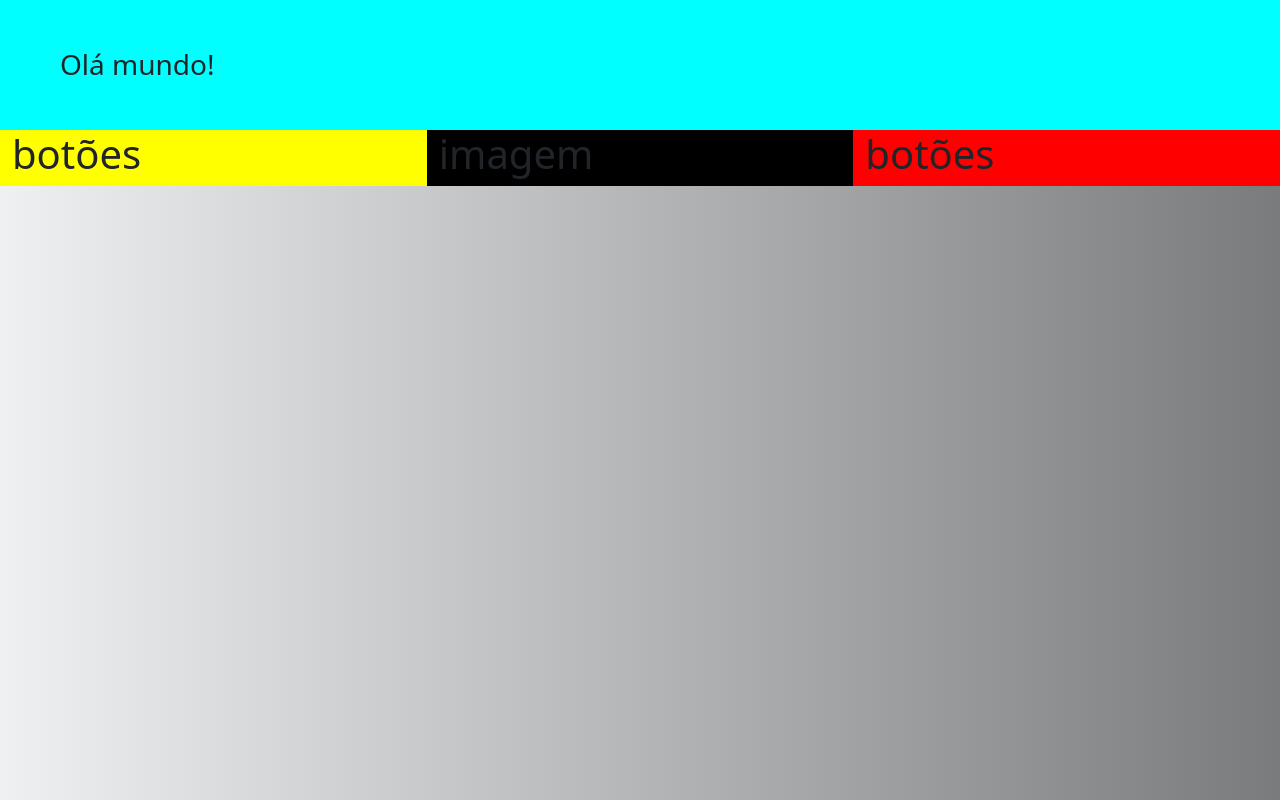
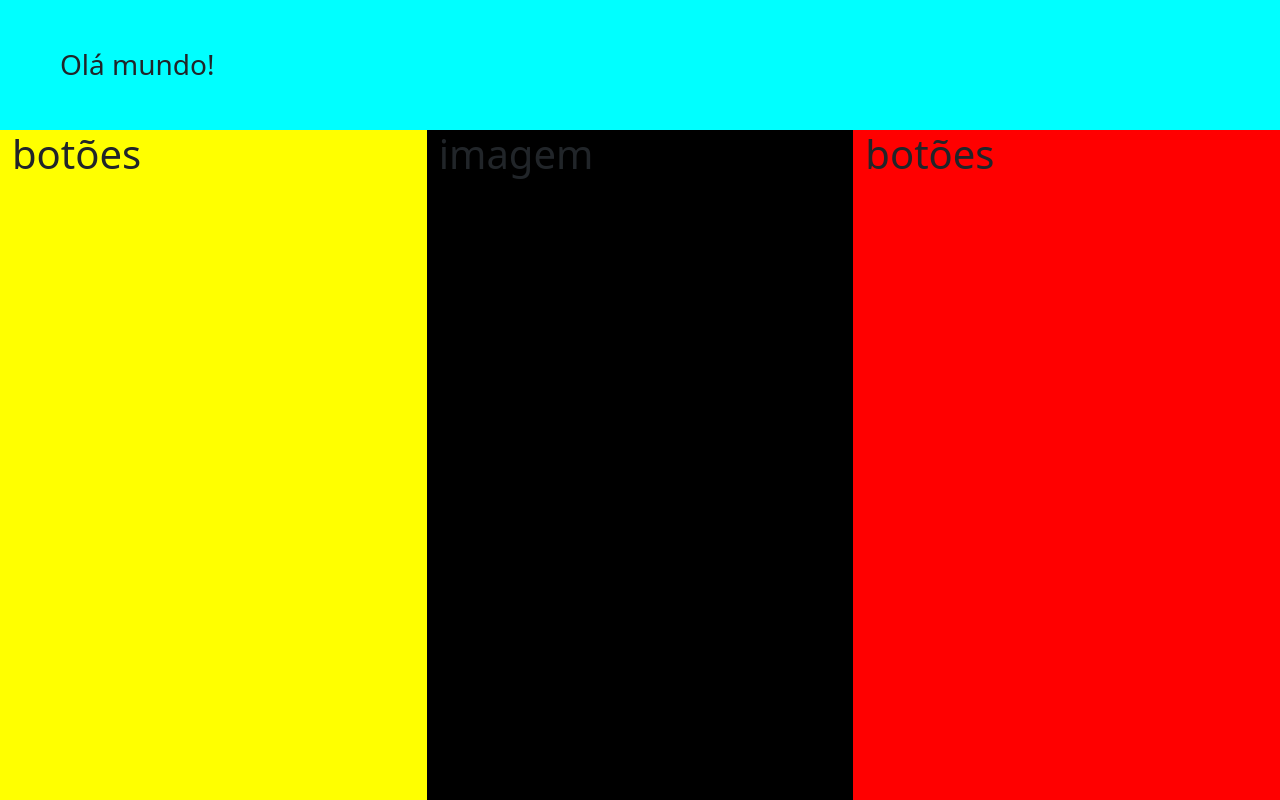
Before and after one commit to Marcus1Vinicius/portif-lio, a Django app: page / in a window 1280 px wide. Run offline with Django 5.2, Linux system fonts and the light colour scheme; some web fonts are replaced.

Commit message:
colocando a row 02 para ocupar a altura restante da tela

```diff
--- a/usuario/templates/index.html
+++ b/usuario/templates/index.html
@@ -13,10 +13,10 @@
 <body style="background-image: linear-gradient(to right,#EFF0F2,#7A7B7D);">
 
     <!-- container fluido para responsividade do site, dentro dele estará todas as rows e cols que vamos usar -->
-    <div class="container-fluid">
+    <div class="container-fluid min-vh-100 d-flex flex-column">
 
         <!-- linha onde fica o olá mundo -->
-        <div class="row" style="background-color: aqua;">
+        <div class="row 01" style="background-color: aqua;">
             <!-- coluna do texto olá mundo -->
             <div class="col">
                 <h3 class="text-dark mx-5 my-5">Olá mundo!</h3>
@@ -25,7 +25,7 @@
         </div>
 
         <!-- linha onde fica os botões de sobre mim, skills, projetos, minha foto e os botões de contato e redes sociais, elá será dividida em três colunas inicialmente. -->
-         <div class="row">
+         <div class="row 02 flex-grow-1">
 
             <!-- coluna dos botões sobre mim, skills e projetos -->
             <div class="col" style="background-color: rgb(255, 255, 0);">
```
